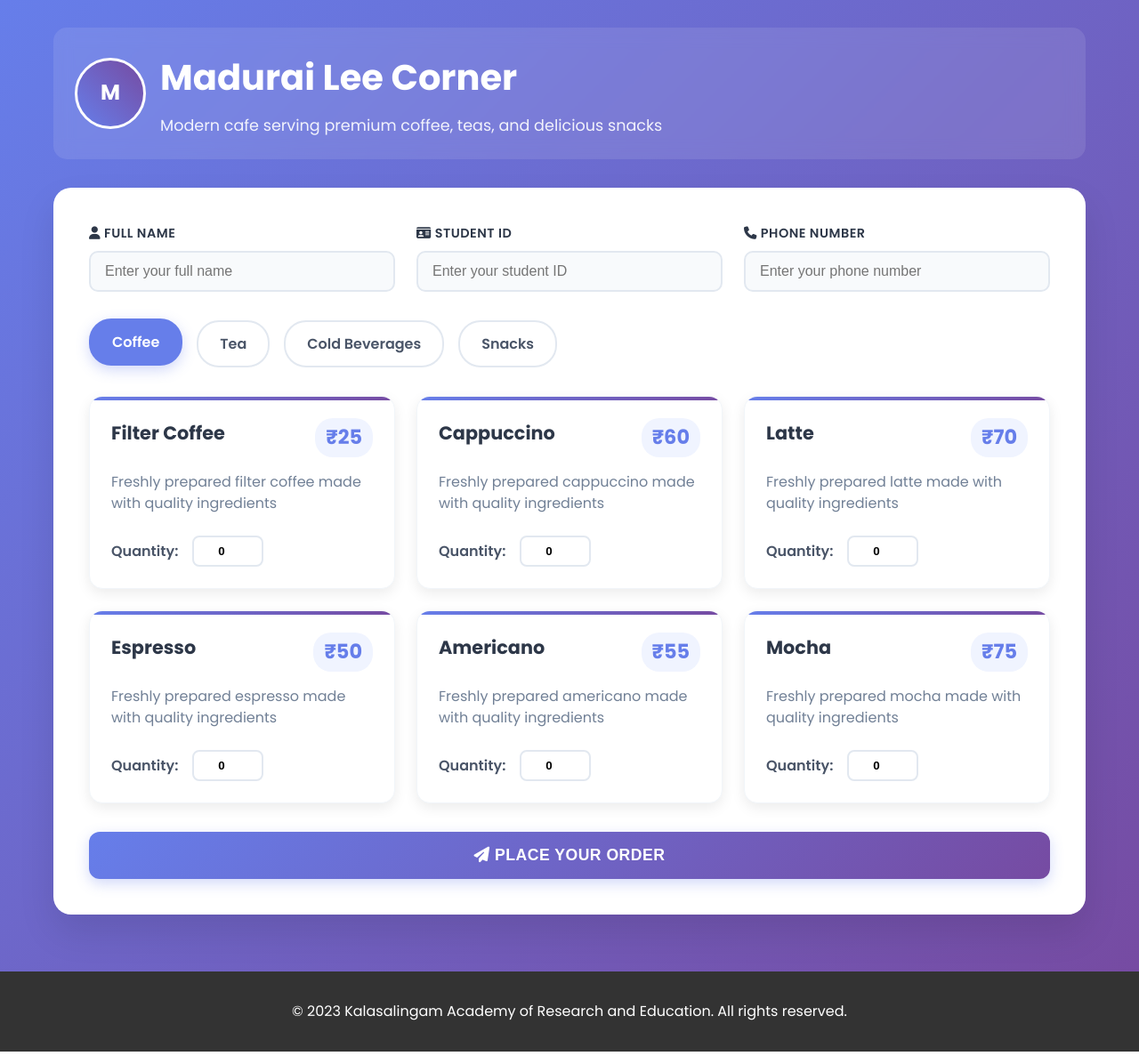
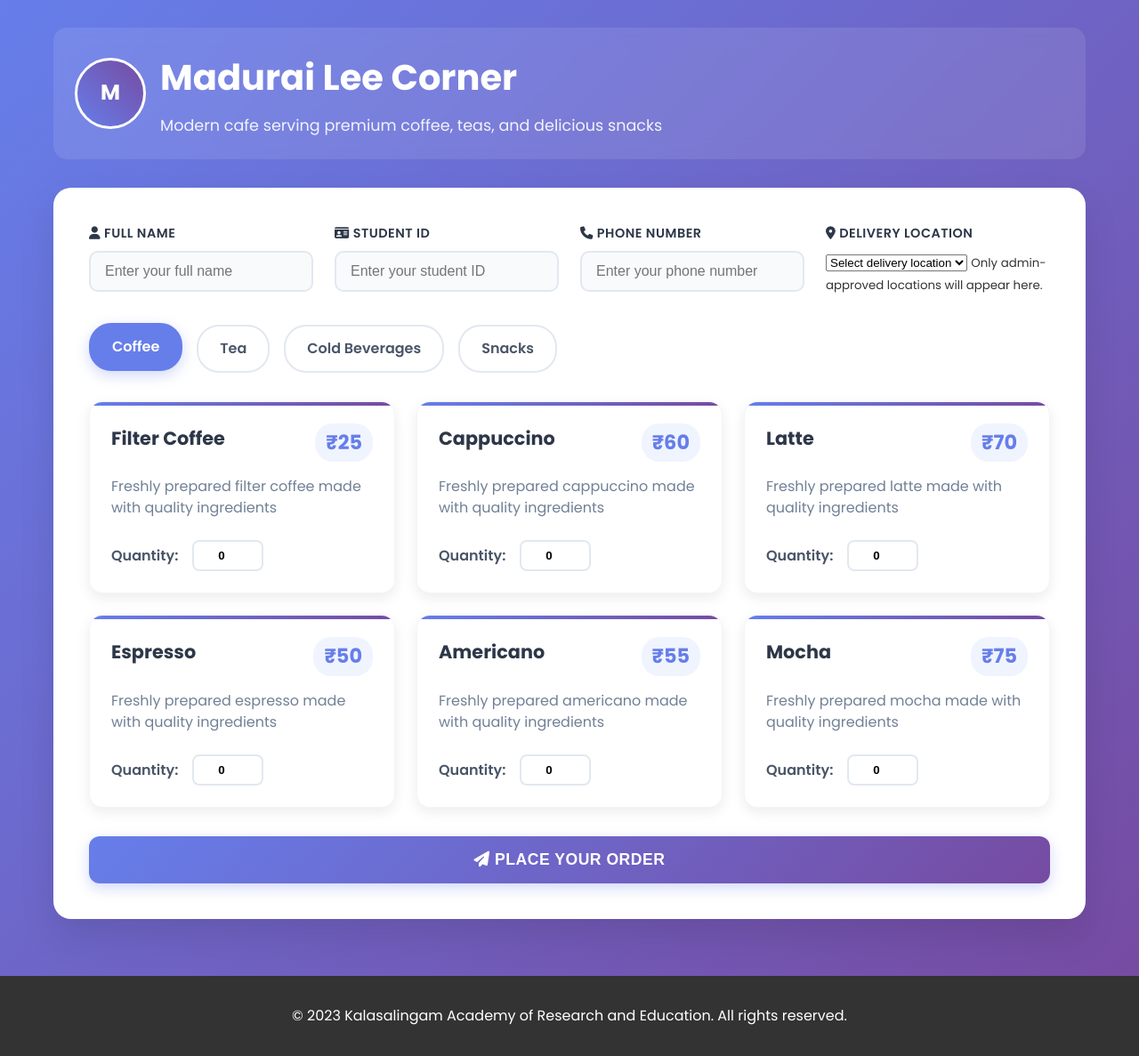
Before and after one commit to vignesh0314/Kare_Food_Ordering, a Flask app: page /menu/madurai_lee in a window 1280 px wide. Shown: the part 77-1264 px from the top of the page at 89% size. Run offline with Flask 3, Linux system fonts and the light colour scheme; tables that the repository leaves empty hold one stand-in row (values such as "Sample post").

Commit message:
Enhance menu with delivery location and validation
Added delivery location selection and form validation.

```diff
--- a/templates/menu.html
+++ b/templates/menu.html
@@ -58,13 +58,31 @@
                         <label for="phone"><i class="fas fa-phone"></i> Phone Number</label>
                         <input type="tel" id="phone" name="phone" placeholder="Enter your phone number" required>
                     </div>
+
+                    <!-- Delivery Location (populated by backend: pass `locations`) -->
+                    <div class="form-group-modern">
+                        <label for="location_id"><i class="fas fa-map-marker-alt"></i> Delivery Location</label>
+                        <select id="location_id" name="location_id" required>
+                            <option value="" disabled selected>Select delivery location</option>
+                            {% if locations %}
+                                {% for loc in locations %}
+                                    <!-- loc should be dict-like with .id and .name -->
+                                    <option value="{{ loc.id }}">{{ loc.name }}</option>
+                                {% endfor %}
+                            {% else %}
+                                <!-- If backend didn't pass any locations or none active -->
+                                <option value="" disabled>No delivery locations available</option>
+                            {% endif %}
+                        </select>
+                        <small class="helper-text">Only admin-approved locations will appear here.</small>
+                    </div>
                 </div>
 
                 <!-- Category Tabs -->
                 <div class="menu-categories">
                     {% for category in restaurant.menu.keys() %}
                     <div class="category-tab {% if loop.first %}active{% endif %}"
-                         onclick="showCategory('{{ category }}')">
+                         onclick="showCategory('{{ category }}', event)">
                         {{ category|title }}
                     </div>
                     {% endfor %}
@@ -121,20 +139,25 @@
 
     <script>
         // Category switching
-        function showCategory(category) {
+        function showCategory(category, evt) {
             // Hide all category sections
             document.querySelectorAll('.category-section').forEach(section => {
                 section.classList.remove('active');
             });
 
             // Show selected category
-            document.getElementById('category-' + category).classList.add('active');
+            const el = document.getElementById('category-' + category);
+            if (el) el.classList.add('active');
 
             // Update active tab
             document.querySelectorAll('.category-tab').forEach(tab => {
                 tab.classList.remove('active');
             });
-            event.target.classList.add('active');
+            if (evt && evt.currentTarget) {
+                evt.currentTarget.classList.add('active');
+            } else if (event && event.target) {
+                event.target.classList.add('active');
+            }
         }
 
         // Calculate cart total
@@ -143,15 +166,15 @@
             let hasItems = false;
 
             // Get all quantity inputs
-            const quantityInputs = document.querySelectorAll('input[type="number"]');
+            const quantityInputs = document.querySelectorAll('input[type="number"].quantity-input-modern');
             quantityInputs.forEach(input => {
                 const quantity = parseInt(input.value) || 0;
                 if (quantity > 0) {
                     hasItems = true;
                     // Extract price from the price display
                     const priceElement = input.closest('.menu-item-card').querySelector('.menu-item-price');
-                    const priceText = priceElement.textContent;
-                    const price = parseInt(priceText.replace('₹', '')) || 0;
+                    const priceText = priceElement ? priceElement.textContent : '';
+                    const price = parseInt(priceText.replace('₹', '').trim()) || 0;
                     total += price * quantity;
                 }
             });
@@ -167,6 +190,35 @@
             }
         }
 
+        // Form submit validation: ensure at least one item and a location selected
+        document.getElementById('orderForm').addEventListener('submit', function(e) {
+            // ensure at least one item > 0
+            const quantityInputs = document.querySelectorAll('input[type="number"].quantity-input-modern');
+            let totalQty = 0;
+            quantityInputs.forEach(input => {
+                totalQty += parseInt(input.value) || 0;
+            });
+
+            const locationSelect = document.getElementById('location_id');
+            const locationValue = locationSelect ? locationSelect.value : '';
+
+            if (!locationValue) {
+                e.preventDefault();
+                alert('Please select a delivery location (admin-approved).');
+                locationSelect.focus();
+                return false;
+            }
+
+            if (totalQty <= 0) {
+                e.preventDefault();
+                alert('Please select at least one item to order.');
+                return false;
+            }
+
+            // ok to submit — you still must validate server-side on the backend
+            return true;
+        });
+
         // Initialize cart total
         document.addEventListener('DOMContentLoaded', function() {
             updateCartTotal();
```
